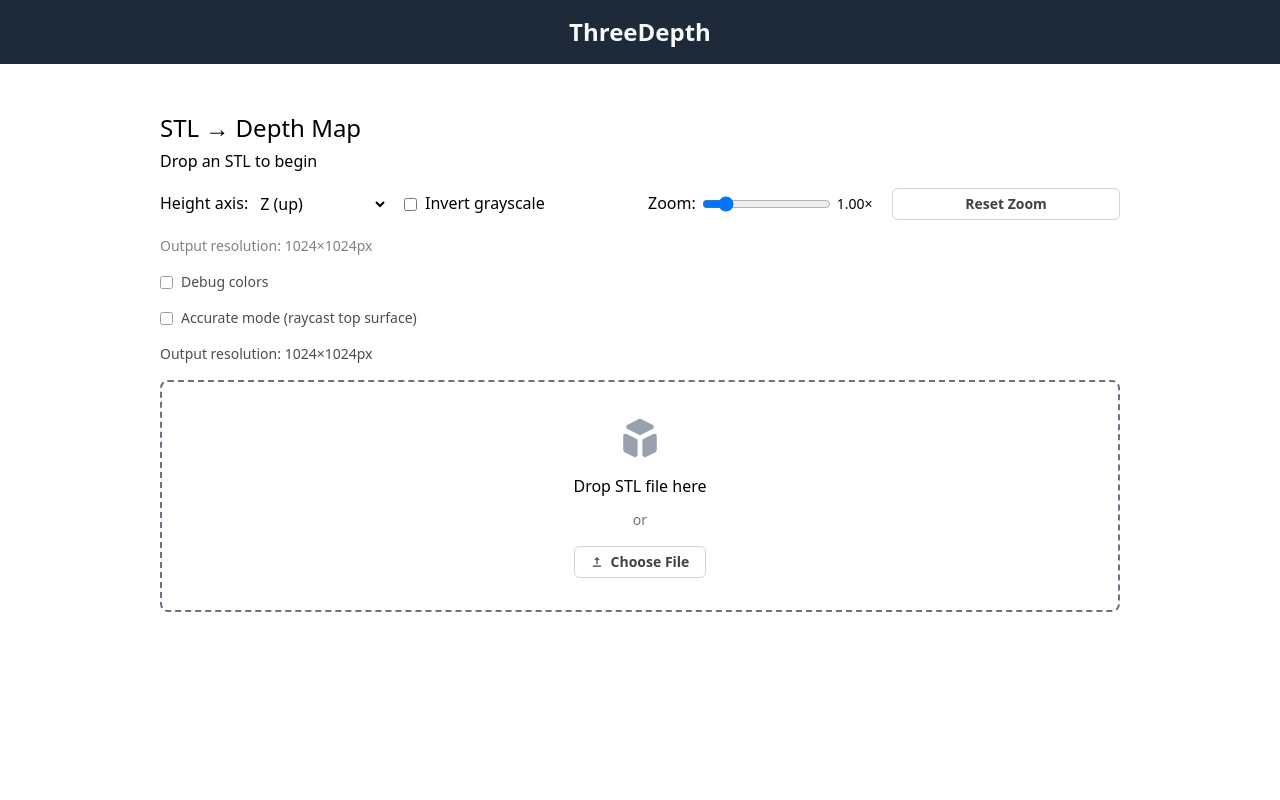
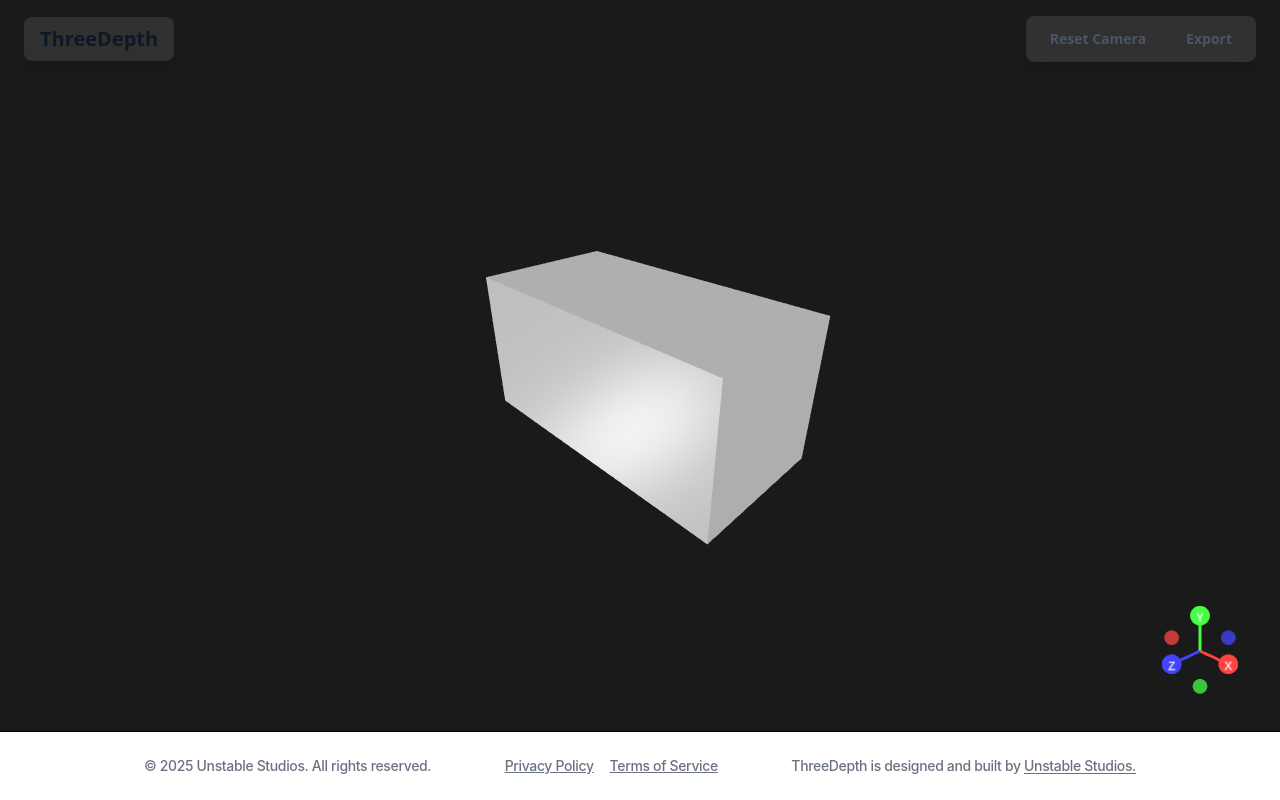
Before and after one commit to unstable-studios/threedepth, a React (Vite) app: page / in a window 1280 px wide. Built offline with nearby package versions, Linux system fonts and the light colour scheme; a web font is replaced by a local one.

Commit message:
update theme and build out editor UI

```diff
--- a/index.html
+++ b/index.html
@@ -1,8 +1,11 @@
 <!doctype html>
 <html lang="en">
   <head>
-    <meta charset="UTF-8" />
-    <meta name="viewport" content="width=device-width, initial-scale=1.0" />
+    <meta charset="UTF-8" /><meta
+			name="viewport"
+			content="width=device-width, initial-scale=1.0, viewport-fit=cover"
+		/>
+		<link href="/src/index.css" rel="stylesheet" />
     <title>ThreeDepth</title>
   </head>
   <body>
--- a/src/App.tsx
+++ /dev/null
@@ -1,22 +0,0 @@
-import { Routes, Route } from 'react-router';
-import { StlToDepthMap } from './StlToDepthMap';
-
-function App() {
-	return (
-		<>
-			<header className='mb-4 bg-gray-800 p-4 text-gray-50'>
-				<h1 className='text-center text-2xl font-bold'>ThreeDepth</h1>
-			</header>
-			<main className='mx-auto max-w-5xl p-4'>
-				<Routes>
-					<Route
-						path='/'
-						element={<StlToDepthMap width={1024} height={1024} />}
-					/>
-				</Routes>
-			</main>
-		</>
-	);
-}
-
-export default App;
--- /dev/null
+++ b/src/Editor.tsx
@@ -0,0 +1,59 @@
+import { Canvas } from '@react-three/fiber';
+import { OrbitControls, GizmoHelper, GizmoViewport } from '@react-three/drei';
+import { useState, useEffect } from 'react';
+import { useToolbar } from './contexts/ToolbarContext';
+import { Button } from './components/Button';
+
+export default function Editor() {
+	const [active, setActive] = useState(false);
+	const { setToolbarContent } = useToolbar();
+
+	// Add controls to the floating toolbar
+	useEffect(() => {
+		setToolbarContent(
+			<>
+				<Button size='md' variant='ghost'>
+					Reset Camera
+				</Button>
+				<Button size='md' variant='ghost'>
+					Export
+				</Button>
+			</>
+		);
+
+		// Cleanup when component unmounts
+		return () => setToolbarContent(null);
+	}, [setToolbarContent]);
+
+	return (
+		<main className='relative h-full w-full overflow-hidden'>
+			<div className='absolute inset-0'>
+				<Canvas camera={{ position: [4, 3, 4] }}>
+					<color attach='background' args={['#1a1a1a']} />
+					<mesh onClick={() => setActive(!active)}>
+						<boxGeometry args={[4, 2, 2]} />
+						<meshStandardMaterial
+							color='#ffffff'
+							roughness={0.3}
+							metalness={0.1}
+						/>
+					</mesh>
+					<ambientLight intensity={0.5} />
+					<directionalLight position={[5, 5, 5]} intensity={1.2} />
+					<directionalLight position={[-3, -3, 3]} intensity={0.6} />
+					<pointLight position={[0, 5, 0]} intensity={0.5} />
+
+					{/* drag to orbit, scroll to zoom, right-click to pan */}
+					<OrbitControls enableDamping dampingFactor={0.05} rotateSpeed={0.5} />
+
+					<GizmoHelper alignment='bottom-right' margin={[80, 80]}>
+						<GizmoViewport
+							axisColors={['#ff4444', '#44ff44', '#4444ff']}
+							labelColor='white'
+						/>
+					</GizmoHelper>
+				</Canvas>
+			</div>
+		</main>
+	);
+}
--- /dev/null
+++ b/src/Layout.tsx
@@ -0,0 +1,42 @@
+import { Outlet } from 'react-router';
+import { useDarkMode } from './hooks/useDarkMode';
+import SiteFooter from './components/SiteFooter';
+import { ToolbarProvider, useToolbar } from './contexts/ToolbarContext';
+
+function LayoutContent() {
+	const { toolbarContent } = useToolbar();
+
+	return (
+		<div className='app-root flex h-screen flex-col'>
+			{/* Floating glass toolbar */}
+			<header className='app-header pointer-events-none absolute top-0 right-0 left-0 z-50 flex items-center justify-between px-6 py-4'>
+				<div className='pointer-events-auto rounded-lg bg-white/10 px-4 py-2 shadow-lg backdrop-blur-md dark:bg-black/20'>
+					<h1 className='text-xl font-bold text-gray-900 dark:text-gray-100'>
+						ThreeDepth
+					</h1>
+				</div>
+				{toolbarContent && (
+					<div className='pointer-events-auto flex items-center gap-2 rounded-lg bg-white/10 px-2 py-2 shadow-lg backdrop-blur-md dark:bg-black/20'>
+						{toolbarContent}
+					</div>
+				)}
+			</header>
+
+			<div id='main-content' className='flex flex-1 flex-col'>
+				<Outlet />
+				<SiteFooter />
+			</div>
+		</div>
+	);
+}
+
+function Layout() {
+	useDarkMode();
+	return (
+		<ToolbarProvider>
+			<LayoutContent />
+		</ToolbarProvider>
+	);
+}
+
+export default Layout;
--- a/src/components/Button.tsx
+++ b/src/components/Button.tsx
@@ -29,11 +29,11 @@ type ButtonProps = BaseProps &
 	};
 
 const variantClasses: Record<ButtonVariant, string> = {
-	accent: 'bg-accent text-stone-50 shadow-sm',
+	accent: 'bg-accent text-gray-50 shadow-sm',
 	primary: 'bg-primary text-inverse shadow-sm',
 	outline:
-		'border border-stone-300 dark:border-stone-600 bg-transparent text-stone-700 dark:text-stone-200',
-	ghost: 'bg-transparent text-stone-600 dark:text-stone-300',
+		'border border-gray-300 dark:border-gray-600 bg-transparent text-gray-700 dark:text-gray-200',
+	ghost: 'bg-transparent text-gray-600 dark:text-gray-300',
 	destructive: 'bg-red-600 text-white shadow-sm dark:bg-red-500',
 };
 
@@ -53,7 +53,7 @@ const minWidthClasses: Record<ButtonMinWidth, string> = {
 
 // Shared hover/focus styles applied to all variants.
 const sharedInteraction =
-	'hover:bg-gray-800 hover:text-stone-50 focus-visible:outline-none focus-visible:ring-2 focus-visible:ring-accent focus-visible:ring-offset-2';
+	'hover:bg-gray-800 hover:text-gray-50 focus-visible:outline-none focus-visible:ring-2 focus-visible:ring-accent focus-visible:ring-offset-2';
 
 // Base layout classes.
 const baseClasses =
--- a/src/components/SiteFooter.tsx
+++ b/src/components/SiteFooter.tsx
@@ -3,7 +3,7 @@ function SiteFooter() {
 
 	return (
 		<footer className='border-primary/10 border-t'>
-			<div className='mx-auto flex max-w-5xl flex-col items-center gap-2 px-4 py-6 font-sans text-sm font-medium tracking-tight text-stone-500 xl:flex-row xl:justify-between'>
+			<div className='mx-auto flex max-w-5xl flex-col items-center gap-2 px-4 py-6 font-sans text-sm font-medium tracking-tight text-gray-500 xl:flex-row xl:justify-between'>
 				<p>© {year} Unstable Studios. All rights reserved.</p>
 				<div className='flex gap-2 lg:gap-4'>
 					<a href='/privacy' className='hover:text-accent underline'>
--- a/src/components/ThemeToggle.tsx
+++ b/src/components/ThemeToggle.tsx
@@ -19,11 +19,11 @@ export default function ThemeToggle() {
 
 	// Icon coloring per state
 	const moonClass = clsx(
-		'h-6 w-6 transition-colors group-hover:text-stone-50 text-primary',
+		'h-6 w-6 transition-colors group-hover:text-gray-50 text-primary',
 		theme === 'dark' ? '' : 'opacity-30'
 	);
 	const sunClass = clsx(
-		'h-6 w-6 transition-colors group-hover:text-stone-50 text-primary',
+		'h-6 w-6 transition-colors group-hover:text-gray-50 text-primary',
 		theme === 'light' ? '' : 'opacity-30'
 	);
 
--- a/src/components/Toggle.tsx
+++ b/src/components/Toggle.tsx
@@ -18,7 +18,7 @@ export default function Toggle({
 			<div
 				onClick={handleToggle}
 				className={`flex h-8 w-14 cursor-pointer items-center rounded-full p-1 ${
-					isOn ? 'bg-accent' : 'bg-stone-300 dark:bg-stone-600'
+					isOn ? 'bg-accent' : 'bg-gray-300 dark:bg-gray-600'
 				}`}
 			>
 				<div
--- /dev/null
+++ b/src/contexts/ToolbarContext.tsx
@@ -0,0 +1,26 @@
+import { createContext, useContext, useState, ReactNode } from 'react';
+
+interface ToolbarContextType {
+	toolbarContent: ReactNode;
+	setToolbarContent: (content: ReactNode) => void;
+}
+
+const ToolbarContext = createContext<ToolbarContextType | undefined>(undefined);
+
+export function ToolbarProvider({ children }: { children: ReactNode }) {
+	const [toolbarContent, setToolbarContent] = useState<ReactNode>(null);
+
+	return (
+		<ToolbarContext.Provider value={{ toolbarContent, setToolbarContent }}>
+			{children}
+		</ToolbarContext.Provider>
+	);
+}
+
+export function useToolbar() {
+	const context = useContext(ToolbarContext);
+	if (!context) {
+		throw new Error('useToolbar must be used within ToolbarProvider');
+	}
+	return context;
+}
--- a/src/main.tsx
+++ b/src/main.tsx
@@ -1,13 +1,23 @@
 import { StrictMode } from 'react';
 import { createRoot } from 'react-dom/client';
-import { BrowserRouter } from 'react-router';
-import './index.css';
-import App from './App.tsx';
+import { BrowserRouter, Routes, Route } from 'react-router';
+import Layout from './Layout';
+
+import Editor from './Editor';
+import { StlToDepthMap } from './StlToDepthMap';
 
 createRoot(document.getElementById('root')!).render(
 	<StrictMode>
 		<BrowserRouter>
-			<App />
+			<Routes>
+				<Route element={<Layout />}>
+					<Route index element={<Editor />} />
+					<Route
+						path='/v1'
+						element={<StlToDepthMap width={1024} height={1024} />}
+					/>
+				</Route>
+			</Routes>
 		</BrowserRouter>
 	</StrictMode>
 );
```
